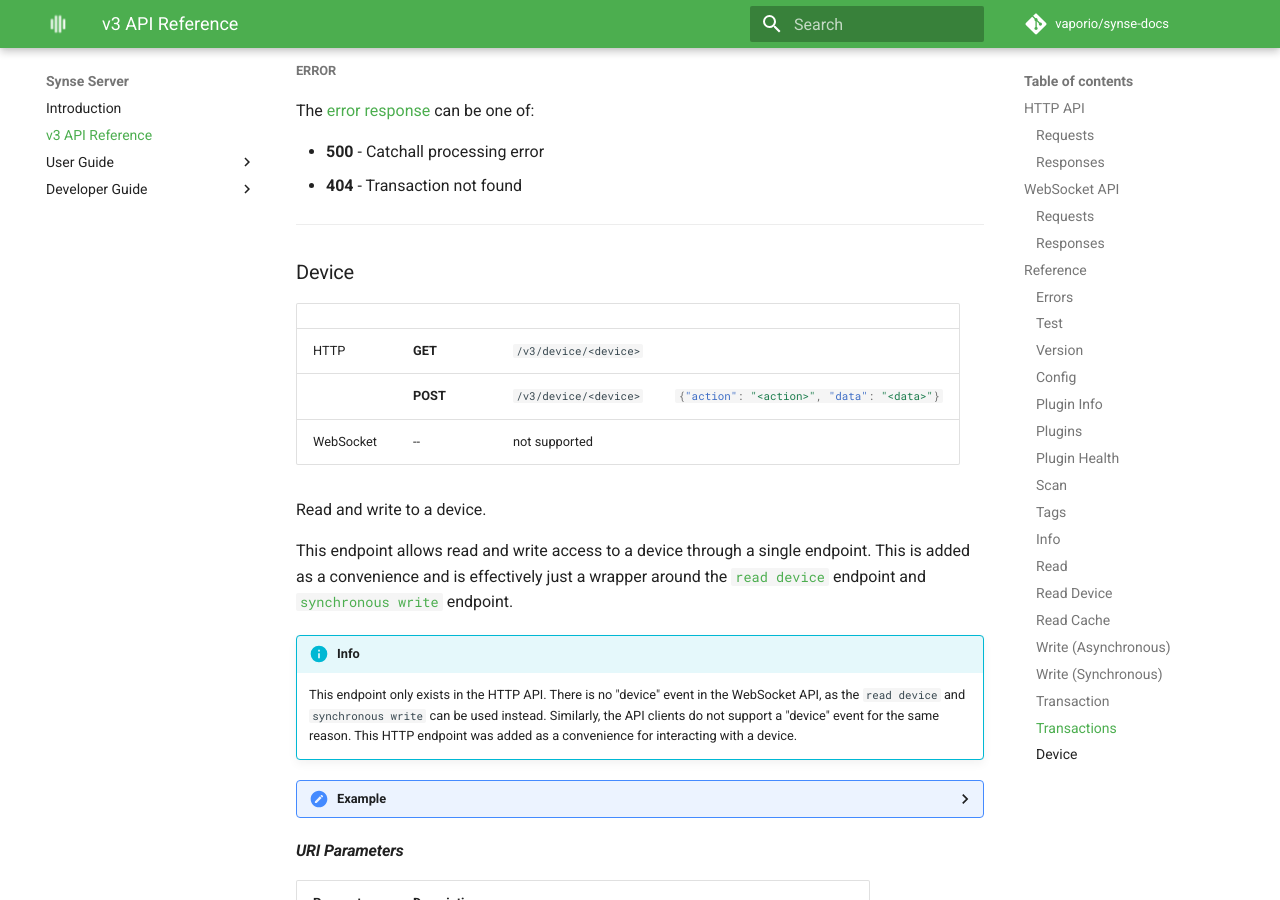
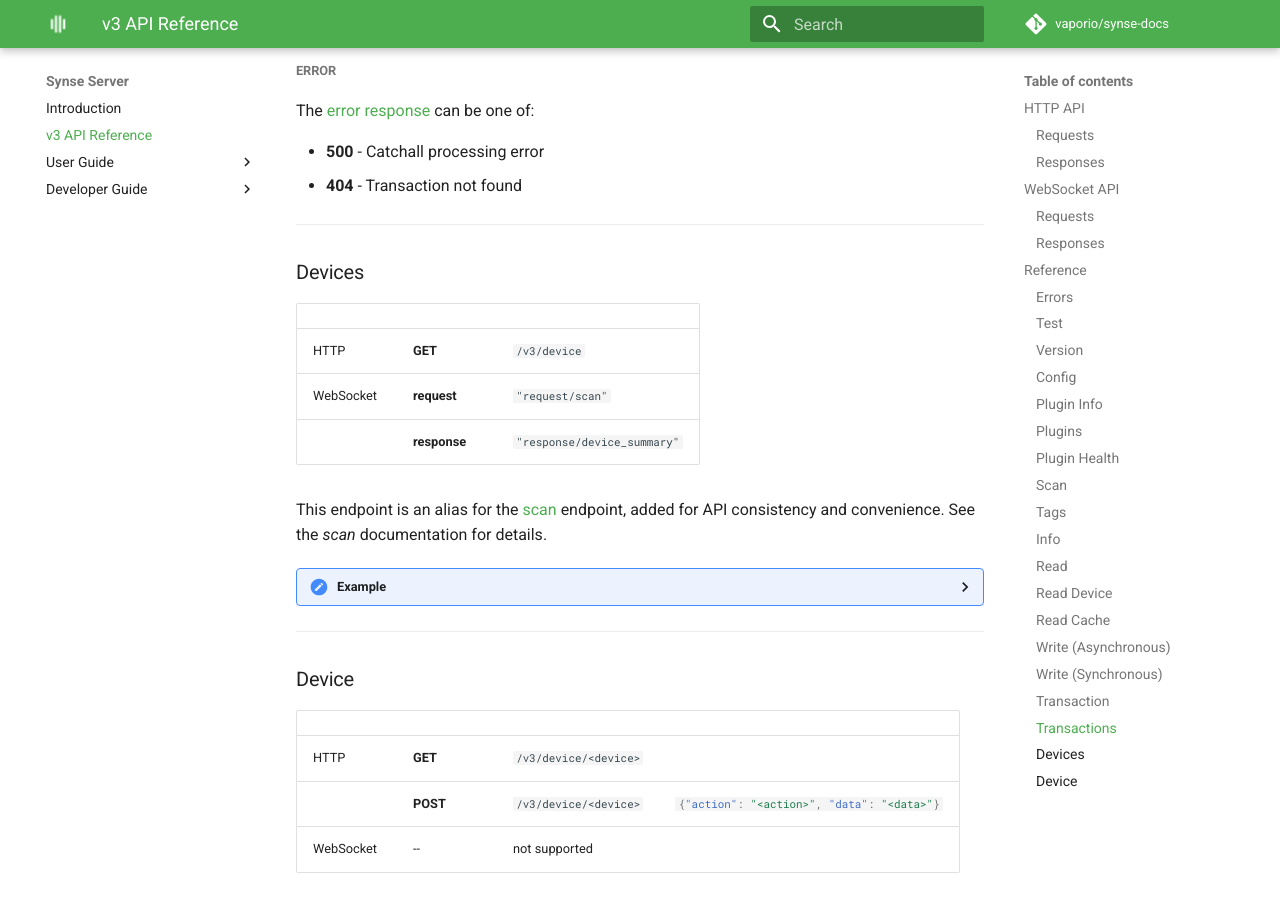
Before and after one commit to vapor-ware/synse-docs, an MkDocs documentation site: the page built from docs/server/api.v3.md, in a window 1280 px wide and 900 px high, scrolled down 37183 px. Built offline with MkDocs 1.6.1 and Material for MkDocs 9.7.7, drawn with Linux system fonts in a browser that asks for light colours; comment, search, counter and statistics services are not loaded.

Commit message:
adds device API route per https://github.com/vapor-ware/synse-server/pull/314

````diff
--- a/docs/server/api.v3.md
+++ b/docs/server/api.v3.md
@@ -2700,6 +2700,38 @@
 
 ---
 
+### Devices
+
+| | | |
+| --- | --- | --- |
+| HTTP      | **GET**      | `/v3/device` |
+| WebSocket | **request**  | `"request/scan"` |
+|           | **response** | `"response/device_summary"` |
+
+
+This endpoint is an alias for the [scan](#scan) endpoint, added for API consistency
+and convenience. See the *scan* documentation for details.
+
+??? hint "Example"
+    ***shell***
+    ```shell
+    curl http://${server}:5000/v3/device
+    ```
+
+    ***python***
+    ```python
+    from synse import client
+
+    api_client = client.HTTPClientV3('localhost')
+    resp = api_client.scan()
+
+    print(resp.raw)
+    ```
+
+---
+
+
+
 ### Device
 
 | | | | |
````
